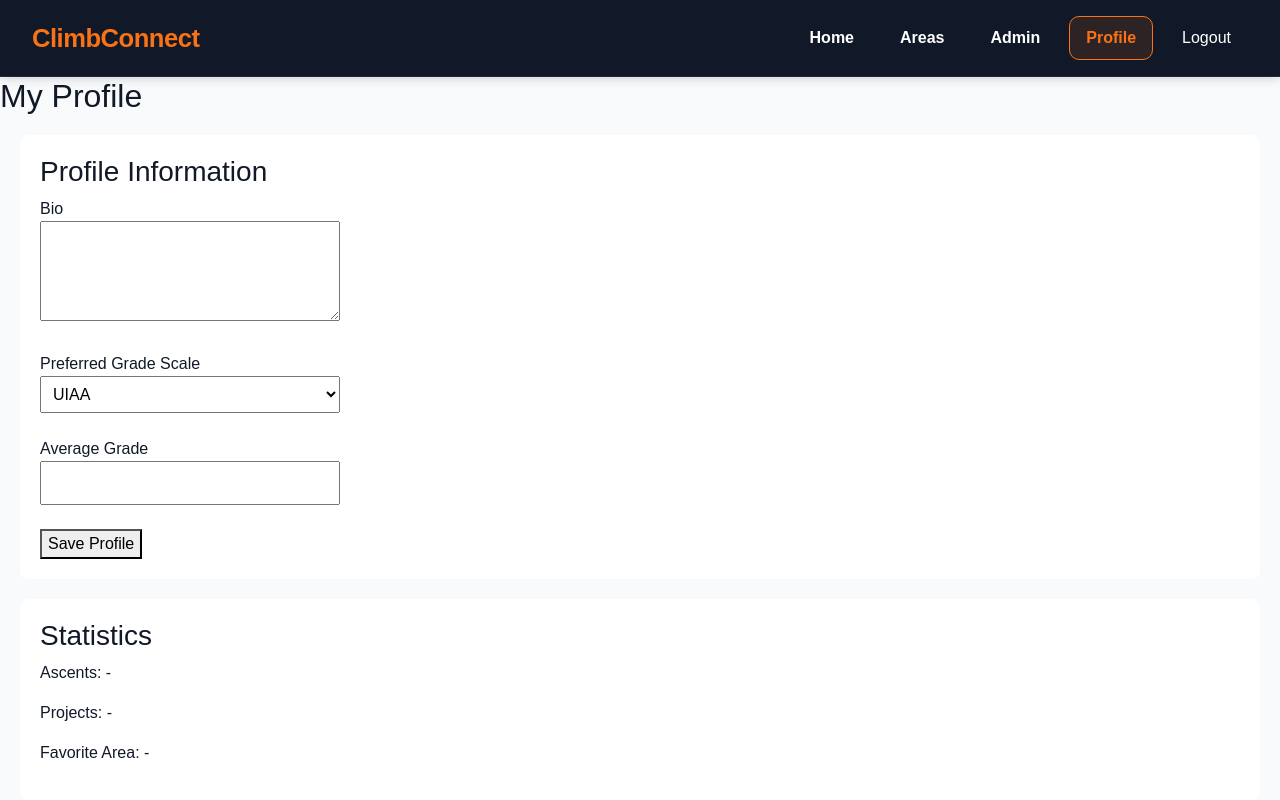
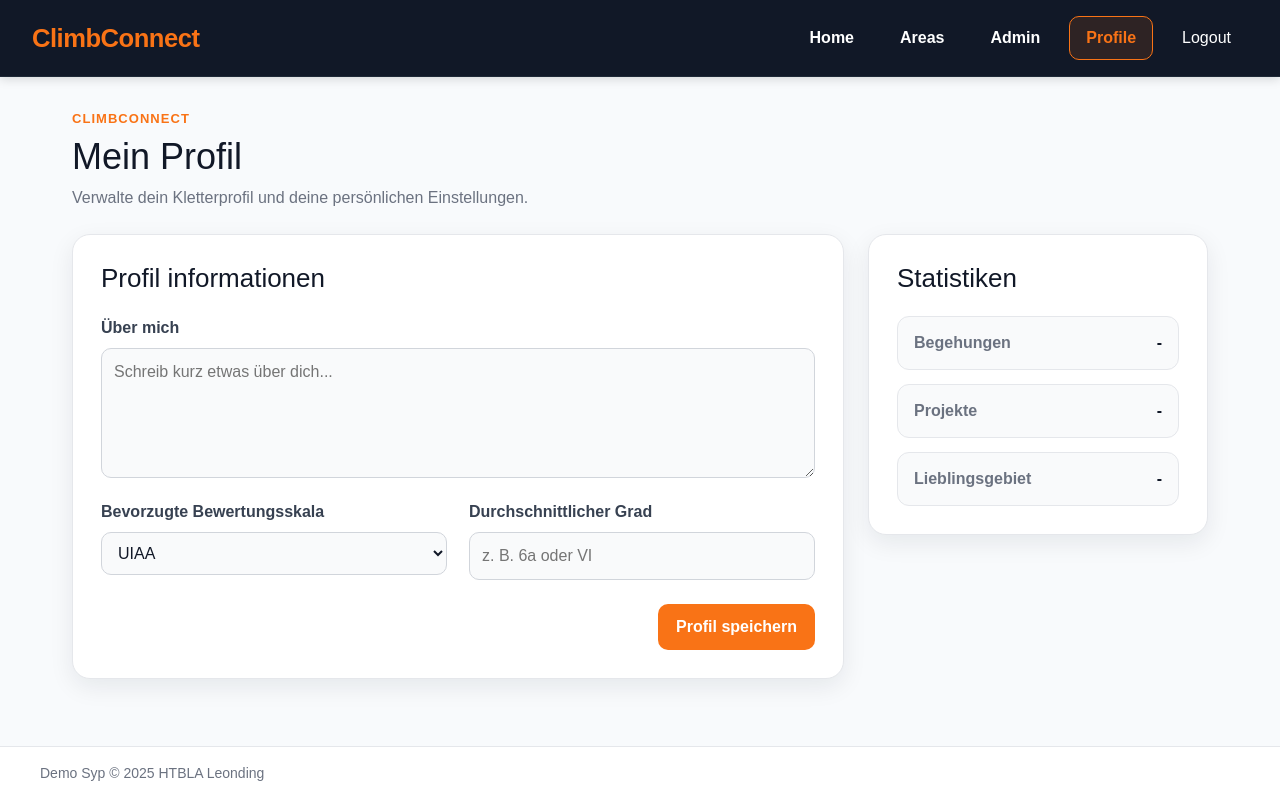
Before and after one commit to LehnerRobin/ClimbConnect, an Angular app in the folder frontend/: page /profile in a window 1280 px wide. Shown: the top 800 px of the page. Built offline with nearby package versions, Linux system fonts and the light colour scheme; sample sign-in values are in the browser's storage.

Commit message:
Improve profile page

```diff
--- a/frontend/src/app/app.css
+++ b/frontend/src/app/app.css
@@ -3,7 +3,6 @@
   display: flex;
   flex-direction: column;
   background: #f8fafc;
-  color: #111827;
 }
 
 .app-main {
@@ -22,7 +21,7 @@
 
 .app-footer span {
   display: block;
-  max-width: 1280px;
+  max-width: 1200px;
   margin: 0 auto;
 }
 
--- a/frontend/src/app/user-profile/user-profile.component.css
+++ b/frontend/src/app/user-profile/user-profile.component.css
@@ -1,17 +1,168 @@
+.profile-page {
+  max-width: 1200px;
+  margin: 0 auto;
+  padding: 32px;
+}
+
+.profile-header {
+  margin-bottom: 24px;
+}
+
+.profile-header h1 {
+  margin: 0;
+  font-size: 36px;
+  color: #111827;
+}
+
+.profile-header p {
+  margin: 8px 0 0;
+  color: #6b7280;
+}
+
+.eyebrow {
+  margin: 0 0 6px !important;
+  color: #f97316 !important;
+  font-weight: 800;
+  text-transform: uppercase;
+  letter-spacing: 0.08em;
+  font-size: 13px;
+}
+
+.profile-layout {
+  display: grid;
+  grid-template-columns: minmax(0, 1fr) 340px;
+  gap: 24px;
+  align-items: start;
+}
+
 .profile-card {
-  background: white;
-  padding: 20px;
-  margin: 20px;
-  border-radius: 8px;
+  background: #ffffff;
+  border-radius: 18px;
+  padding: 28px;
+  box-shadow: 0 8px 24px rgba(15, 23, 42, 0.08);
+  border: 1px solid #e5e7eb;
+}
+
+.profile-card h2 {
+  margin: 0 0 22px;
+  font-size: 26px;
+  color: #111827;
+}
+
+.form-grid {
+  display: grid;
+  grid-template-columns: repeat(2, minmax(0, 1fr));
+  gap: 22px;
+}
+
+.form-field {
+  display: flex;
+  flex-direction: column;
+  gap: 8px;
+}
+
+.full-width {
+  grid-column: 1 / -1;
+}
+
+label {
+  color: #374151;
+  font-weight: 700;
+}
+
+textarea,
+input,
+select {
+  width: 100%;
+  border: 1px solid #d1d5db;
+  border-radius: 10px;
+  padding: 11px 12px;
+  background: #f9fafb;
+  color: #111827;
+  outline: none;
+  transition: border-color 0.2s ease, box-shadow 0.2s ease;
 }
 
 textarea {
-  width: 300px;
-  height: 100px;
+  min-height: 130px;
+  resize: vertical;
 }
 
-input,
-select {
-  width: 300px;
-  padding: 8px;
+textarea:focus,
+input:focus,
+select:focus {
+  border-color: #f97316;
+  box-shadow: 0 0 0 3px rgba(249, 115, 22, 0.16);
+  background: #ffffff;
 }
+
+.button-row {
+  margin-top: 24px;
+  display: flex;
+  justify-content: flex-end;
+}
+
+.save-button {
+  border: none;
+  border-radius: 10px;
+  padding: 11px 18px;
+  background: #f97316;
+  color: white;
+  font-weight: 800;
+  cursor: pointer;
+  transition: background 0.2s ease, transform 0.2s ease;
+}
+
+.save-button:hover {
+  background: #ea580c;
+  transform: translateY(-1px);
+}
+
+.stat-list {
+  display: flex;
+  flex-direction: column;
+  gap: 14px;
+}
+
+.stat-item {
+  display: flex;
+  justify-content: space-between;
+  align-items: center;
+  padding: 14px 16px;
+  border-radius: 12px;
+  background: #f9fafb;
+  border: 1px solid #e5e7eb;
+}
+
+.stat-item span {
+  color: #6b7280;
+  font-weight: 700;
+}
+
+.stat-item strong {
+  color: #111827;
+}
+
+@media (max-width: 900px) {
+  .profile-layout {
+    grid-template-columns: 1fr;
+  }
+}
+
+@media (max-width: 600px) {
+  .profile-page {
+    padding: 22px;
+  }
+
+  .form-grid {
+    grid-template-columns: 1fr;
+  }
+
+  .button-row {
+    justify-content: stretch;
+  }
+
+  .save-button {
+    width: 100%;
+  }
+}
--- a/frontend/src/app/user-profile/user-profile.component.html
+++ b/frontend/src/app/user-profile/user-profile.component.html
@@ -1,83 +1,77 @@
-<h2>My Profile</h2>
+<section class="profile-page">
 
-<div class="profile-card">
+  <div class="profile-header">
+    <div>
+      <p class="eyebrow">ClimbConnect</p>
+      <h1>Mein Profil</h1>
+      <p>Verwalte dein Kletterprofil und deine persönlichen Einstellungen.</p>
+    </div>
+  </div>
 
-  <h3>Profile Information</h3>
+  <div class="profile-layout">
 
-  <label>Bio</label><br>
-  <textarea [(ngModel)]="user.bio"></textarea>
+    <section class="profile-card profile-info-card">
+      <h2>Profil informationen</h2>
 
-  <br><br>
+      <div class="form-grid">
 
-  <label>Preferred Grade Scale</label><br>
-  <select [(ngModel)]="user.preferredGradeScale">
-    <option value="UIAA">UIAA</option>
-    <option value="French">French</option>
-    <option value="American">American</option>
-  </select>
+        <div class="form-field full-width">
+          <label for="bio">Über mich</label>
+          <textarea
+            id="bio"
+            [(ngModel)]="user.bio"
+            placeholder="Schreib kurz etwas über dich...">
+          </textarea>
+        </div>
 
-  <br><br>
+        <div class="form-field">
+          <label for="gradeScale">Bevorzugte Bewertungsskala</label>
+          <select id="gradeScale" [(ngModel)]="user.preferredGradeScale">
+            <option value="UIAA">UIAA</option>
+            <option value="French">Französisch</option>
+            <option value="American">Amerikanisch</option>
+          </select>
+        </div>
 
-  <label>Average Grade</label><br>
-  <input
-    type="text"
-    [(ngModel)]="user.averageGrade">
+        <div class="form-field">
+          <label for="averageGrade">Durchschnittlicher Grad</label>
+          <input
+            id="averageGrade"
+            type="text"
+            [(ngModel)]="user.averageGrade"
+            placeholder="z. B. 6a oder VI">
+        </div>
 
-  <br><br>
+      </div>
 
-  <button>
-    Save Profile
-  </button>
+      <div class="button-row">
+        <button type="button" class="save-button">
+          Profil speichern
+        </button>
+      </div>
+    </section>
 
-</div>
+    <aside class="profile-card statistics-card">
+      <h2>Statistiken</h2>
 
-<div class="profile-card">
+      <div class="stat-list">
+        <div class="stat-item">
+          <span>Begehungen</span>
+          <strong>-</strong>
+        </div>
 
-  <h3>Statistics</h3>
+        <div class="stat-item">
+          <span>Projekte</span>
+          <strong>-</strong>
+        </div>
 
-  <p>Ascents: -</p>
-  <p>Projects: -</p>
-  <p>Favorite Area: -</p>
+        <div class="stat-item">
+          <span>Lieblingsgebiet</span>
+          <strong>-</strong>
+        </div>
+      </div>
+    </aside>
 
-</div><h2>My Profile</h2>
+  </div>
 
-<div class="profile-card">
-
-  <h3>Profile Information</h3>
-
-  <label>Bio</label><br>
-  <textarea [(ngModel)]="user.bio"></textarea>
-
-  <br><br>
-
-  <label>Preferred Grade Scale</label><br>
-  <select [(ngModel)]="user.preferredGradeScale">
-    <option value="UIAA">UIAA</option>
-    <option value="French">French</option>
-    <option value="American">American</option>
-  </select>
-
-  <br><br>
-
-  <label>Average Grade</label><br>
-  <input
-    type="text"
-    [(ngModel)]="user.averageGrade">
-
-  <br><br>
-
-  <button>
-    Save Profile
-  </button>
-
-</div>
-
-<div class="profile-card">
-
-  <h3>Statistics</h3>
-
-  <p>Ascents: -</p>
-  <p>Projects: -</p>
-  <p>Favorite Area: -</p>
-
-</div>
+</section>
```
